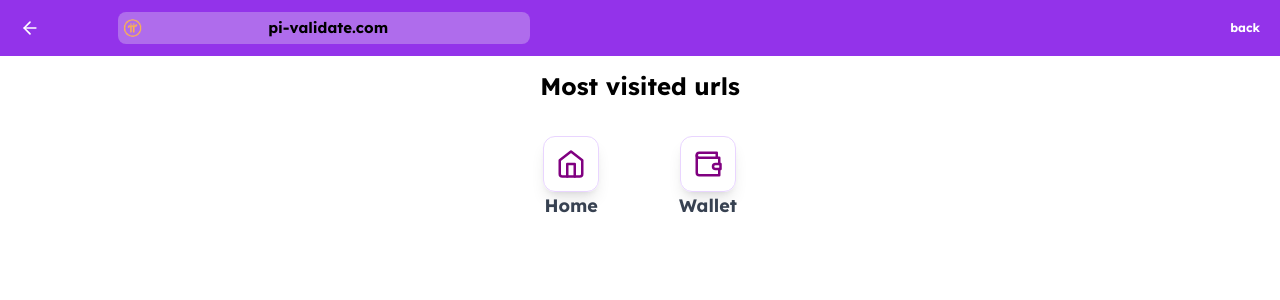
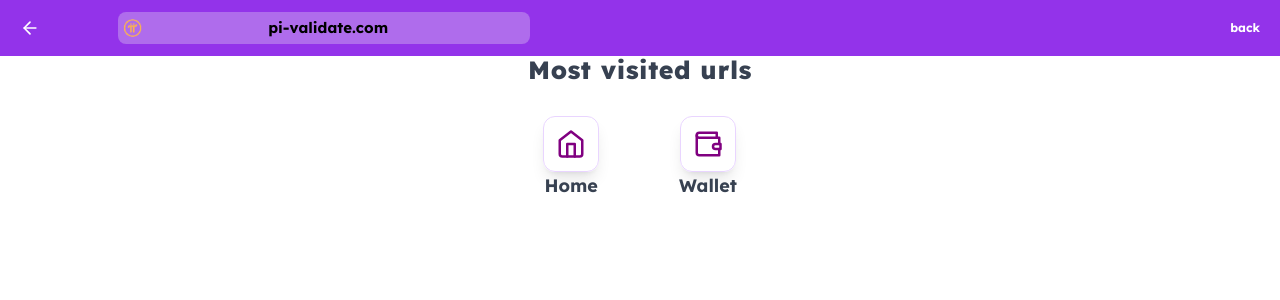
Before and after one commit to 3ill/Pi-clone, a Next.js app: page /validate in a window 1280 px wide. Both pictures are taken after a click on the picture 640 px from the left and 37 px from the top of the page. Shown: the top 300 px of the page. Built offline with nearby package versions, Linux system fonts and the light colour scheme; a web font is replaced by a local one.

Commit message:
refactor(Page): refactored mini nav

```diff
--- a/app/validate/page.tsx
+++ b/app/validate/page.tsx
@@ -11,6 +11,42 @@
 const variants = {
   hidden: { opacity: 0 },
   visible: { opacity: 1 },
+  exit: {
+    opacity: 0,
+    transition: {
+      type: 'tween',
+      duration: 0.1,
+    },
+  },
+};
+
+const slideVariants = {
+  hidden: {
+    y: '-100%',
+    opacity: 0,
+  },
+  visible: {
+    y: 0,
+    opacity: 1,
+    transition: {
+      type: 'spring',
+      stiffness: 100,
+      damping: 10,
+      delay: 1,
+      duration: 0.3,
+      when: 'beforeChildren',
+    },
+  },
+  exit: {
+    y: '100%',
+    opacity: 0,
+    transition: {
+      type: 'spring',
+      stiffness: 100,
+      damping: 10,
+      when: 'afterChildren',
+    },
+  },
 };
 
 const Page = () => {
@@ -30,7 +66,7 @@
   };
   return (
     <motion.section
-      variants={staggerContainer(0.1, 0.1)}
+      variants={staggerContainer(1, 1)}
       initial="hidden"
       whileInView="show"
       viewport={{ once: false, amount: 0.25 }}
@@ -47,13 +83,13 @@
             className={` cursor-pointer hover:scale-110 active:scale-105 transition-all duration-200`}
           />
           {/**Nav Input Section */}
-          <AnimatePresence>
+
           {isNavLogoClicked && (
             <motion.div
               variants={variants}
               initial="hidden"
               whileInView="visible"
-                exit="hidden"
+              exit="exit"
               transition={{
                 delay: 0.3,
                 ease: 'easeInOut',
@@ -83,7 +119,6 @@
               </p>
             </motion.div>
           )}
-          </AnimatePresence>
 
           <Image
             src="/piLogo.png"
@@ -109,21 +144,23 @@
         </nav>
 
         {/**Previously visited uls */}
-
-        <div className="flex flex-col items-center justify-center gap-5">
+        <motion.div
+          variants={slideVariants}
+          initial="hidden"
+          whileInView="visible"
+          exit="exit"
+          viewport={{ amount: 0.5, once: false }}
+          className="flex flex-col items-center justify-center gap-5"
+        >
           {isNavLogoClicked && (
             <>
               <motion.p
-                variants={variants}
+                variants={slideVariants}
                 initial="hidden"
                 whileInView="visible"
-                transition={{
-                  delay: 1,
-                  ease: 'easeInOut',
-                  duration: 0.5,
-                }}
+                exit="exit"
                 viewport={{ amount: 0.5, once: false }}
-                className="  text-[15px] sm:text-[18px] lg:text-[24px] text-black font-lexend pt-3"
+                className="text-gray-700 font-lexend font-extrabold text-[18px] lg:text-[25px] tracking-wide leading-7"
               >
                 Most visited urls
               </motion.p>
@@ -200,7 +237,7 @@
               </div>
             </>
           )}
-        </div>
+        </motion.div>
       </div>
 
       {/**Main Section*/}
```
Lines whose indentation alone changed are shown as unchanged.
